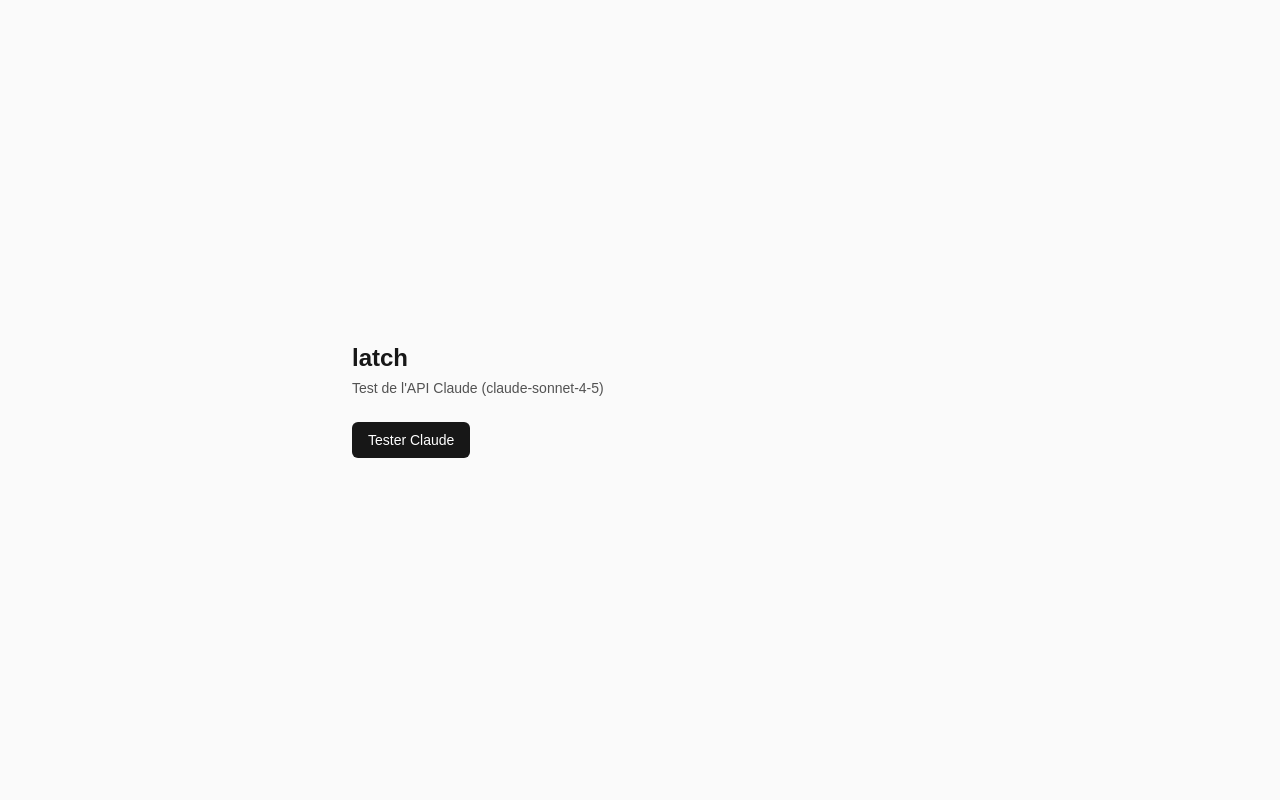
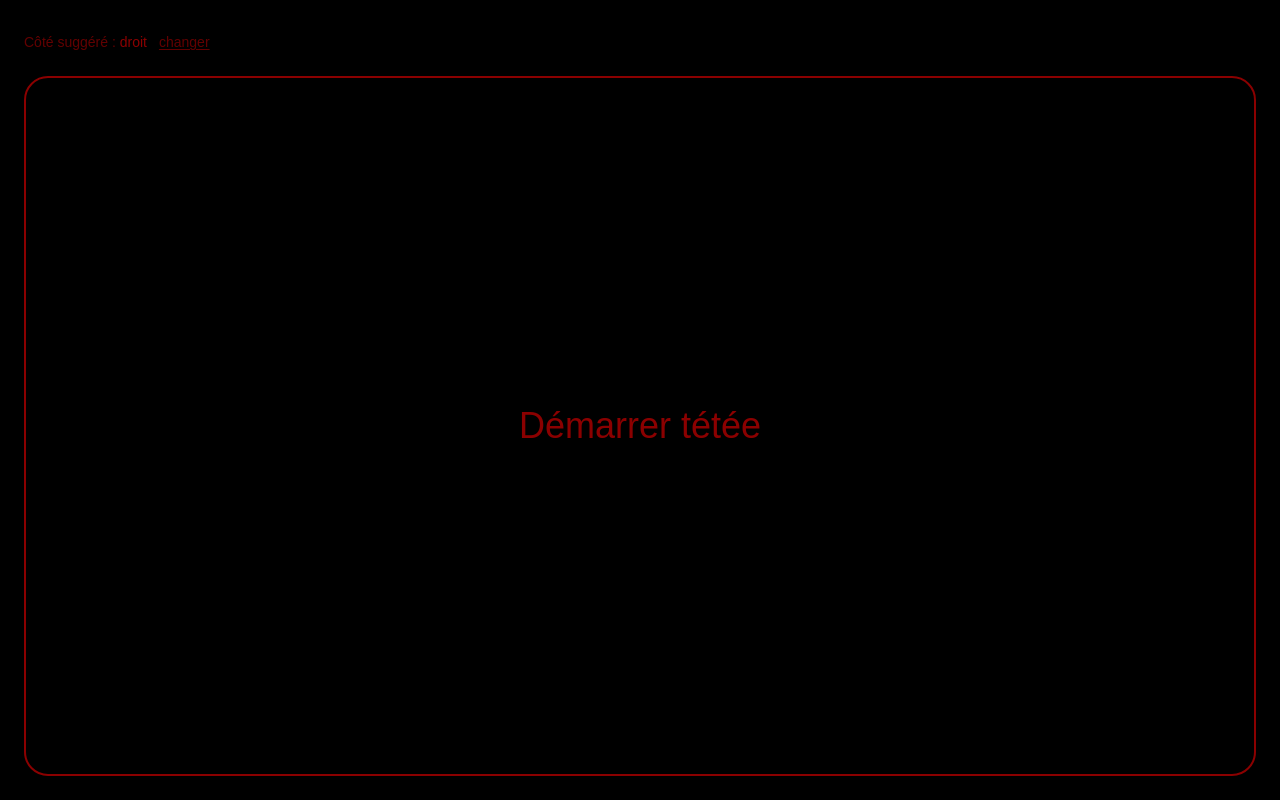
Before and after one commit to Flow-bear/latch, a Next.js app: page / in a window 1280 px wide. Built offline with nearby package versions, Linux system fonts and the light colour scheme.

Commit message:
Stage A: home state machine, login UI, auto night mode

```diff
--- a/app/api/test-claude/route.ts
+++ /dev/null
@@ -1,36 +0,0 @@
-import Anthropic from '@anthropic-ai/sdk'
-import { NextResponse } from 'next/server'
-
-const client = new Anthropic()
-
-export async function GET() {
-  try {
-    const response = await client.messages.create({
-      model: 'claude-sonnet-4-5',
-      max_tokens: 256,
-      messages: [
-        {
-          role: 'user',
-          content:
-            "Dis bonjour à un parent qui allaite, en 2 phrases, en français.",
-        },
-      ],
-    })
-
-    const text = response.content
-      .filter((b): b is Anthropic.TextBlock => b.type === 'text')
-      .map((b) => b.text)
-      .join('')
-
-    return NextResponse.json({ text })
-  } catch (error) {
-    if (error instanceof Anthropic.APIError) {
-      return NextResponse.json(
-        { error: error.message, status: error.status },
-        { status: error.status ?? 500 }
-      )
-    }
-    const message = error instanceof Error ? error.message : 'Unknown error'
-    return NextResponse.json({ error: message }, { status: 500 })
-  }
-}
--- /dev/null
+++ b/app/login/page.tsx
@@ -0,0 +1,72 @@
+'use client'
+
+import { useState } from 'react'
+import { useNightMode } from '@/lib/hooks/useNightMode'
+
+export default function Login() {
+  const night = useNightMode()
+  const [email, setEmail] = useState('')
+  const [sent, setSent] = useState(false)
+
+  function handleSubmit(e: React.FormEvent) {
+    e.preventDefault()
+    // TODO C3: supabase.auth.signInWithOtp({ email })
+    console.log('magic link requested for', email)
+    setSent(true)
+  }
+
+  return (
+    <main
+      className={`min-h-screen flex flex-col p-6 ${
+        night ? 'bg-black text-[#8B0000]' : 'bg-white text-neutral-900'
+      }`}
+    >
+      <div className="flex-1 flex flex-col justify-center max-w-md w-full mx-auto">
+        <h1 className="text-3xl font-semibold mb-2">Latch</h1>
+        <p
+          className={`mb-8 ${
+            night ? 'text-[#8B0000]/70' : 'text-neutral-500'
+          }`}
+        >
+          Connecte-toi avec ton email.
+        </p>
+        {sent ? (
+          <div
+            className={`rounded-2xl p-4 ${
+              night ? 'border border-[#8B0000]/40' : 'bg-neutral-100'
+            }`}
+          >
+            Lien envoyé à <strong>{email}</strong>. Ouvre l&apos;email pour te
+            connecter.
+          </div>
+        ) : (
+          <form onSubmit={handleSubmit} className="flex flex-col gap-3">
+            <input
+              type="email"
+              required
+              value={email}
+              onChange={(e) => setEmail(e.target.value)}
+              placeholder="ton@email.com"
+              autoComplete="email"
+              className={`rounded-2xl border p-4 text-base focus:outline-none focus:ring-2 ${
+                night
+                  ? 'bg-black border-[#8B0000]/40 text-[#8B0000] placeholder-[#8B0000]/40 focus:ring-[#8B0000]'
+                  : 'border-neutral-200 focus:ring-neutral-900'
+              }`}
+            />
+            <button
+              type="submit"
+              className={`rounded-2xl py-4 text-lg font-medium transition-colors ${
+                night
+                  ? 'border-2 border-[#8B0000] text-[#8B0000] active:bg-[#8B0000]/10'
+                  : 'bg-neutral-900 text-white active:bg-neutral-700'
+              }`}
+            >
+              Recevoir un lien
+            </button>
+          </form>
+        )}
+      </div>
+    </main>
+  )
+}
--- a/app/page.tsx
+++ b/app/page.tsx
@@ -1,63 +1,217 @@
 'use client'
 
-import { useState } from 'react'
+import { useEffect, useState } from 'react'
+import { useNightMode } from '@/lib/hooks/useNightMode'
+
+type FeedingState = 'idle' | 'active' | 'done'
+type Side = 'left' | 'right'
 
 export default function Home() {
-  const [response, setResponse] = useState<string | null>(null)
-  const [error, setError] = useState<string | null>(null)
-  const [loading, setLoading] = useState(false)
+  const night = useNightMode()
+  const [state, setState] = useState<FeedingState>('idle')
+  const [suggestedSide, setSuggestedSide] = useState<Side>('right')
+  const [side, setSide] = useState<Side>('right')
+  const [startedAt, setStartedAt] = useState<Date | null>(null)
+  const [elapsed, setElapsed] = useState(0)
+  const [mood, setMood] = useState<string | null>(null)
+  const [note, setNote] = useState('')
 
-  async function testClaude() {
-    setLoading(true)
-    setError(null)
-    setResponse(null)
-    try {
-      const res = await fetch('/api/test-claude')
-      const data = await res.json()
-      if (!res.ok) {
-        setError(data.error ?? `HTTP ${res.status}`)
-      } else {
-        setResponse(data.text)
-      }
-    } catch (e) {
-      setError(e instanceof Error ? e.message : 'Network error')
-    } finally {
-      setLoading(false)
-    }
+  useEffect(() => {
+    if (state !== 'active' || !startedAt) return
+    const id = setInterval(() => {
+      setElapsed(Math.floor((Date.now() - startedAt.getTime()) / 1000))
+    }, 1000)
+    return () => clearInterval(id)
+  }, [state, startedAt])
+
+  function startFeeding() {
+    setSide(suggestedSide)
+    setStartedAt(new Date())
+    setElapsed(0)
+    setState('active')
+  }
+
+  function stopFeeding() {
+    setState('done')
+  }
+
+  function persistAndReset(withMood: boolean) {
+    // TODO B2: persist to Dexie
+    console.log('feeding saved', {
+      side,
+      startedAt,
+      endedAt: new Date(),
+      durationSec: elapsed,
+      mood: withMood ? mood : null,
+      note: withMood ? note : '',
+    })
+    setSuggestedSide(side === 'left' ? 'right' : 'left')
+    setStartedAt(null)
+    setElapsed(0)
+    setMood(null)
+    setNote('')
+    setState('idle')
+  }
+
+  if (state === 'idle') {
+    return (
+      <main
+        className={`min-h-screen flex flex-col ${
+          night ? 'bg-black text-[#8B0000]' : 'bg-white text-neutral-900'
+        }`}
+      >
+        <div
+          className={`px-6 pt-8 text-sm ${
+            night ? 'text-[#8B0000]/70' : 'text-neutral-500'
+          }`}
+        >
+          Côté suggéré&nbsp;:{' '}
+          <span
+            className={`font-medium ${
+              night ? 'text-[#8B0000]' : 'text-neutral-900'
+            }`}
+          >
+            {labelSide(suggestedSide)}
+          </span>
+          <button
+            onClick={() =>
+              setSuggestedSide(suggestedSide === 'left' ? 'right' : 'left')
+            }
+            className="ml-3 underline underline-offset-2"
+          >
+            changer
+          </button>
+        </div>
+        <button
+          onClick={startFeeding}
+          className={`flex-1 m-6 rounded-3xl text-4xl font-medium transition-colors ${
+            night
+              ? 'border-2 border-[#8B0000] text-[#8B0000] active:bg-[#8B0000]/10'
+              : 'bg-neutral-900 text-white active:bg-neutral-700'
+          }`}
+        >
+          Démarrer tétée
+        </button>
+      </main>
+    )
+  }
+
+  if (state === 'active') {
+    return (
+      <main className="min-h-screen flex flex-col items-center justify-center bg-black">
+        <div
+          className={`text-sm uppercase tracking-widest mb-6 ${
+            night ? 'text-[#8B0000]/70' : 'text-white/60'
+          }`}
+        >
+          {labelSide(side)}
+        </div>
+        <div
+          className={`text-8xl font-light tabular-nums mb-16 ${
+            night ? 'text-[#8B0000]' : 'text-white'
+          }`}
+        >
+          {formatTime(elapsed)}
+        </div>
+        <button
+          onClick={stopFeeding}
+          className={`rounded-full text-2xl font-medium px-20 py-7 transition-colors ${
+            night
+              ? 'border-2 border-[#8B0000] text-[#8B0000] active:bg-[#8B0000]/10'
+              : 'bg-red-600 text-white active:bg-red-700'
+          }`}
+        >
+          Stop
+        </button>
+      </main>
+    )
   }
 
   return (
-    <main className="min-h-screen flex items-center justify-center p-8 bg-neutral-50 dark:bg-neutral-950">
-      <div className="w-full max-w-xl space-y-6">
-        <header className="space-y-1">
-          <h1 className="text-2xl font-semibold text-neutral-900 dark:text-neutral-50">
-            latch
-          </h1>
-          <p className="text-sm text-neutral-600 dark:text-neutral-400">
-            Test de l&apos;API Claude (claude-sonnet-4-5)
-          </p>
-        </header>
-
+    <main
+      className={`min-h-screen flex flex-col p-6 ${
+        night ? 'bg-black text-[#8B0000]' : 'bg-white text-neutral-900'
+      }`}
+    >
+      <div
+        className={`text-sm mb-1 ${
+          night ? 'text-[#8B0000]/70' : 'text-neutral-500'
+        }`}
+      >
+        Tétée enregistrée
+      </div>
+      <div className="text-2xl font-medium mb-10">
+        {formatTime(elapsed)} · {labelSide(side)}
+      </div>
+      <div
+        className={`text-lg mb-4 ${
+          night ? 'text-[#8B0000]/80' : 'text-neutral-700'
+        }`}
+      >
+        Comment tu te sens&nbsp;?
+      </div>
+      <div className="flex gap-3 mb-8">
+        {(['😊', '😐', '😣'] as const).map((emoji) => (
+          <button
+            key={emoji}
+            onClick={() => setMood(emoji)}
+            className={`flex-1 text-5xl py-6 rounded-2xl transition-colors ${
+              mood === emoji
+                ? night
+                  ? 'bg-[#8B0000]/20 ring-2 ring-[#8B0000]'
+                  : 'bg-neutral-900 ring-2 ring-neutral-900'
+                : night
+                  ? 'bg-neutral-950 active:bg-neutral-900'
+                  : 'bg-neutral-100 active:bg-neutral-200'
+            }`}
+          >
+            {emoji}
+          </button>
+        ))}
+      </div>
+      <textarea
+        value={note}
+        onChange={(e) => setNote(e.target.value)}
+        placeholder="Note (optionnel)"
+        className={`rounded-2xl border p-4 text-base resize-none mb-8 focus:outline-none focus:ring-2 ${
+          night
+            ? 'bg-black border-[#8B0000]/40 text-[#8B0000] placeholder-[#8B0000]/40 focus:ring-[#8B0000]'
+            : 'border-neutral-200 focus:ring-neutral-900'
+        }`}
+        rows={3}
+      />
+      <div className="flex gap-3 mt-auto">
         <button
-          onClick={testClaude}
-          disabled={loading}
-          className="rounded-md bg-neutral-900 px-4 py-2 text-sm font-medium text-white transition-colors hover:bg-neutral-700 disabled:cursor-not-allowed disabled:opacity-50 dark:bg-neutral-50 dark:text-neutral-900 dark:hover:bg-neutral-200"
+          onClick={() => persistAndReset(true)}
+          className={`flex-1 rounded-2xl py-4 text-lg font-medium transition-colors ${
+            night
+              ? 'border-2 border-[#8B0000] text-[#8B0000] active:bg-[#8B0000]/10'
+              : 'bg-neutral-900 text-white active:bg-neutral-700'
+          }`}
         >
-          {loading ? 'Appel en cours…' : 'Tester Claude'}
+          Sauvegarder
         </button>
-
-        {response && (
-          <div className="rounded-md border border-neutral-200 bg-white p-4 text-sm text-neutral-800 dark:border-neutral-800 dark:bg-neutral-900 dark:text-neutral-200">
-            {response}
-          </div>
-        )}
-
-        {error && (
-          <div className="rounded-md border border-red-200 bg-red-50 p-4 text-sm text-red-800 dark:border-red-900/50 dark:bg-red-950/50 dark:text-red-300">
-            {error}
-          </div>
-        )}
+        <button
+          onClick={() => persistAndReset(false)}
+          className={`rounded-2xl py-4 px-6 text-lg transition-colors ${
+            night
+              ? 'border border-[#8B0000]/40 text-[#8B0000]/70 active:bg-[#8B0000]/10'
+              : 'bg-neutral-100 text-neutral-600 active:bg-neutral-200'
+          }`}
+        >
+          Skip
+        </button>
       </div>
     </main>
   )
 }
+
+function labelSide(s: Side): string {
+  return s === 'left' ? 'gauche' : 'droit'
+}
+
+function formatTime(seconds: number): string {
+  const m = Math.floor(seconds / 60)
+  const s = seconds % 60
+  return `${m.toString().padStart(2, '0')}:${s.toString().padStart(2, '0')}`
+}
--- /dev/null
+++ b/lib/hooks/useNightMode.ts
@@ -0,0 +1,23 @@
+'use client'
+
+import { useEffect, useState } from 'react'
+
+export function useNightMode(): boolean {
+  const [isNight, setIsNight] = useState(false)
+
+  useEffect(() => {
+    const check = () => {
+      const h = new Date().getHours()
+      setIsNight(h >= 21 || h < 7)
+    }
+    check()
+    const id = setInterval(check, 60_000)
+    document.addEventListener('visibilitychange', check)
+    return () => {
+      clearInterval(id)
+      document.removeEventListener('visibilitychange', check)
+    }
+  }, [])
+
+  return isNight
+}
```
